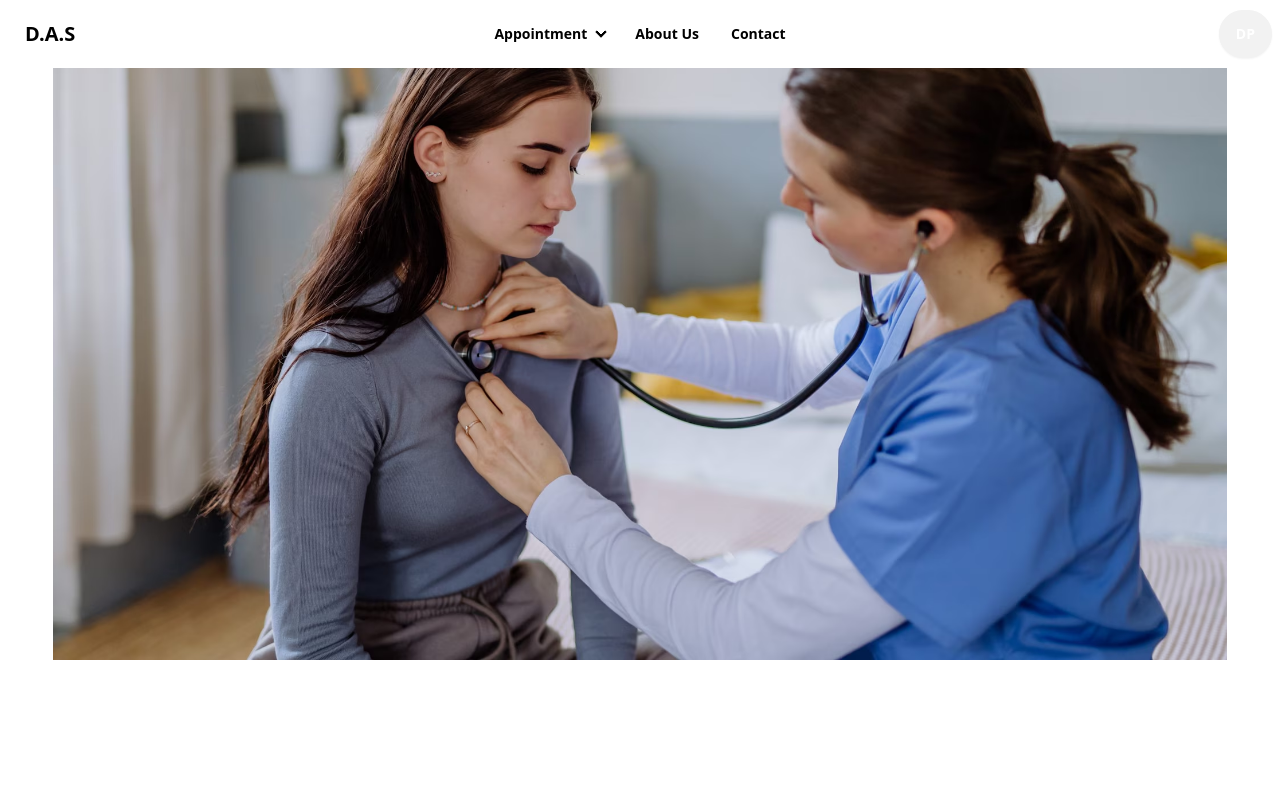
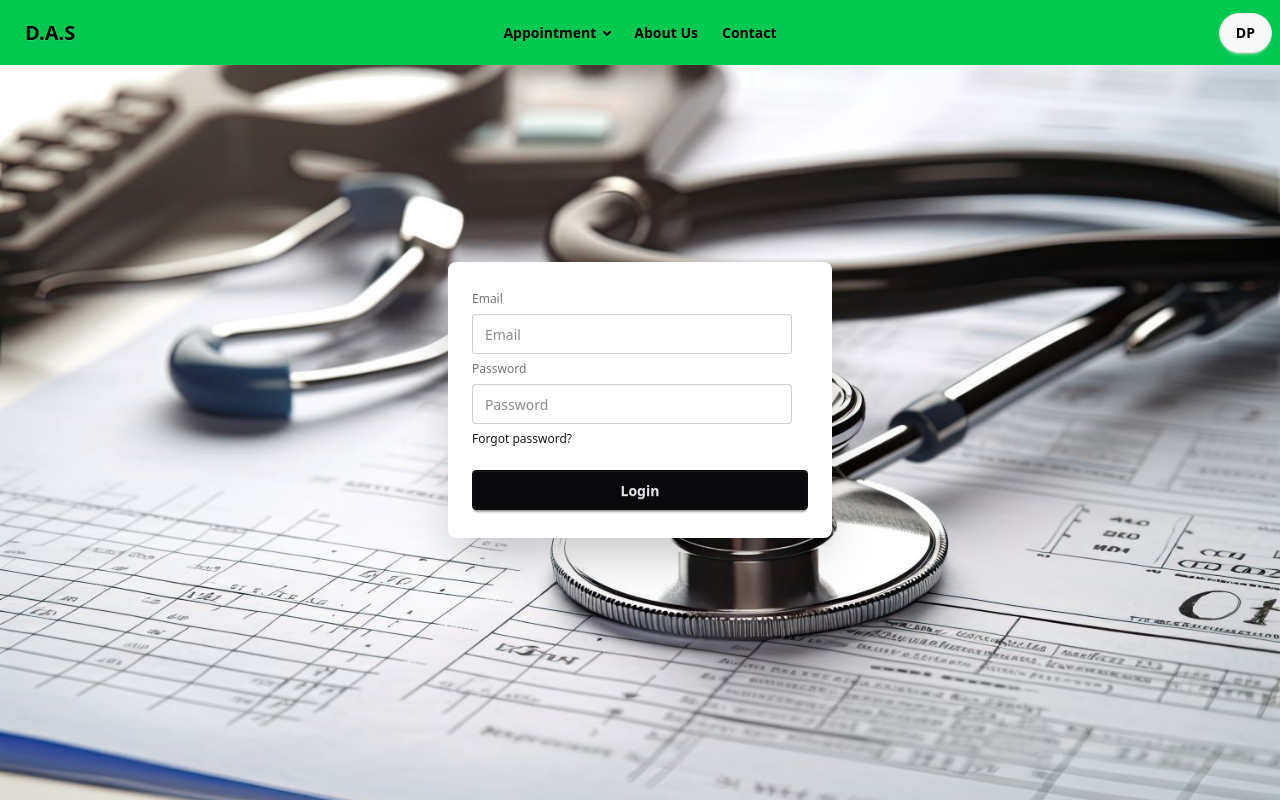
Before and after one commit to Shakil-009/diagnosis-system, a plain HTML site: page index.html in a window 1280 px wide. Drawn offline with nearby package versions, Linux system fonts and the light colour scheme.

Commit message:
Added login section

```diff
--- a/index.html
+++ b/index.html
@@ -5,13 +5,21 @@
     <meta charset="UTF-8">
     <meta name="viewport" content="width=device-width, initial-scale=1.0">
     <title>Diagnosis and Appointment System</title>
-    <link href="https://cdn.jsdelivr.net/npm/daisyui@4.12.23/dist/full.min.css" rel="stylesheet" type="text/css" />
-    <script src="https://cdn.tailwindcss.com"></script>
+    <link href="https://cdn.jsdelivr.net/npm/daisyui@5" rel="stylesheet" type="text/css" />
+    <script src="https://cdn.jsdelivr.net/npm/@tailwindcss/browser@4"></script>
     <link rel="shortcut icon" href="assets/diagnosis.jpg" type="image/x-icon">
+    <style>
+        body{
+            background-image: url(assets/Rare\ Disease\ Image2.jpg);
+            background-size: cover;
+            background-repeat: no-repeat;
+            background-color: rgb(0, 0, 0,0.5);
+        }
+    </style>
 </head>
 
-<body>
-    <nav class="navbar bg-white fixed">
+<body class="min-h-screen">
+    <nav class="navbar fixed bg-green-500">
         <div class="navbar-start">
             <div class="dropdown">
                 <div tabindex="0" role="button" class="btn btn-ghost lg:hidden">
@@ -22,10 +30,10 @@
                     </svg>
                 </div>
                 <ul tabindex="0"
-                    class="menu menu-sm dropdown-content bg-base-100 rounded-box z-[1] mt-3 w-52 p-2 shadow">
+                    class="menu menu-sm text-white dropdown-content bg-green-500 rounded-box z-[1] mt-3 w-52 p-2 shadow">
                     <li>
                         <a>Appointment</a>
-                        <ul class="p-2">
+                        <ul class="p-2  bg-green-500">
                             <li><a>Doctor</a></li>
                             <li><a>Diagnosis</a></li>
                         </ul>
@@ -41,7 +49,7 @@
                 <li>
                     <details>
                         <summary class="text-black font-bold">Appointment</summary>
-                        <ul class="p-2">
+                        <ul class="p-2 bg-green-500">
                             <li><a>Doctor</a></li>
                             <li><a>Diagnosis</a></li>
                         </ul>
@@ -52,10 +60,27 @@
             </ul>
         </div>
         <div class="navbar-end">
-            <a class="btn rounded-full text-white font-bold">DP</a>
+            <a class="btn rounded-full text-black font-bold">DP</a>
         </div>
     </nav>
-    <img class="w-11/12 mx-auto" src="assets/GettyImages-1484138909.avif" alt="">
+
+    <div class="hero bg-transparent min-h-screen">
+        <div class="hero-content flex-col lg:flex-row-reverse">
+          <div class="card bg-base-100 w-96 shrink-0 shadow-2xl">
+            <div class="card-body">
+              <fieldset class="fieldset">
+                <label class="fieldset-label">Email</label>
+                <input id="email" type="email" class="input" placeholder="Email" />
+                <label class="fieldset-label">Password</label>
+                <input id="password" type="password" class="input" placeholder="Password" />
+                <div><a class="link link-hover">Forgot password?</a></div>
+                <button class="btn btn-neutral mt-4" onclick="login()">Login</button>
+              </fieldset>
+            </div>
+          </div>
+        </div>
+      </div>
+      <script src="js/index.js"></script>
 </body>
 
 </html>
--- /dev/null
+++ b/js/index.js
@@ -0,0 +1,24 @@
+const login = () => {
+    const password = document.getElementById("password").value;
+    const email = document.getElementById("email").value;
+    const specialChars = "._-+@";
+    if(typeof email !== 'string')
+    {
+        return '"Invalid"';
+    }
+    if(specialChars.includes(email[0]) || email.includes(" ") || !email.endsWith(".com") || typeof email !== 'string' || (email.match(/@/g) || []).length !== 1)
+    {
+        alert("Please put a valid email")
+    }
+
+    else {
+        if(password == 1234)
+            {
+                alert('Successfully logged in');
+            }
+            else{
+                alert("Wrong password");
+            }
+    }
+
+}
```
Also changed, not shown: assets/Rare Disease Image2.jpg (added).
